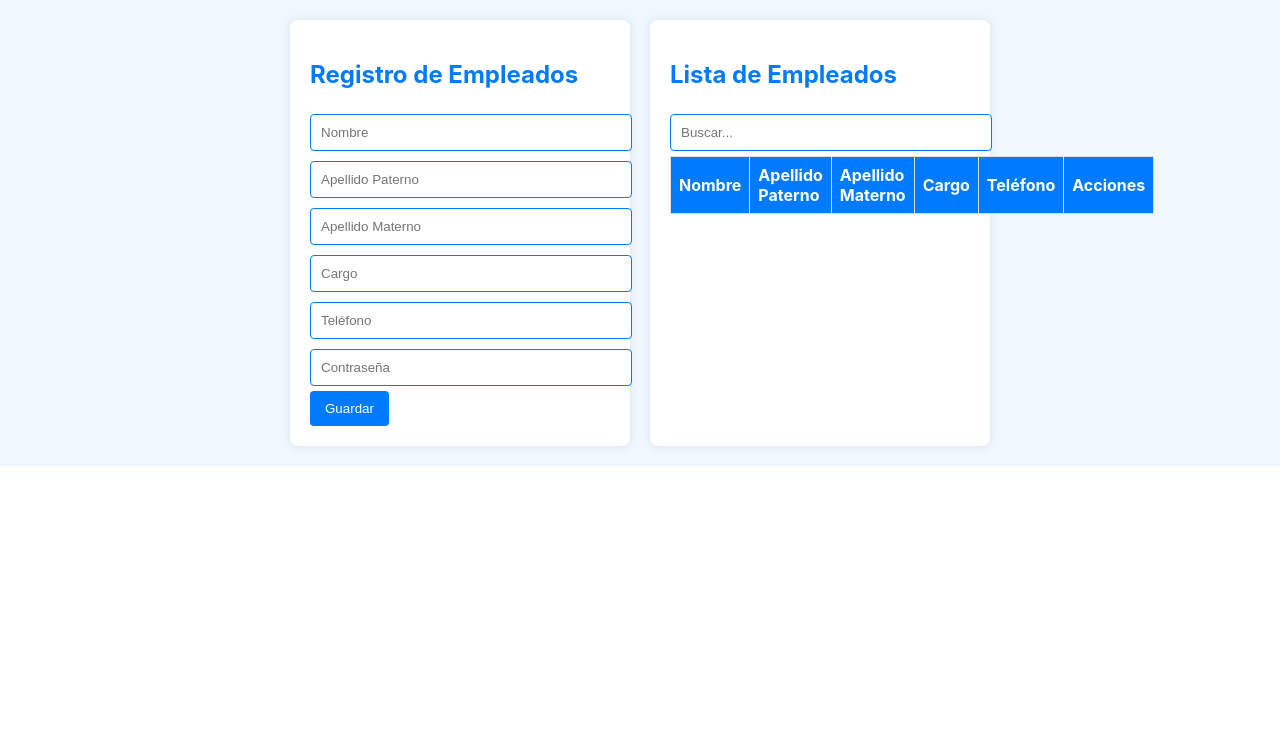
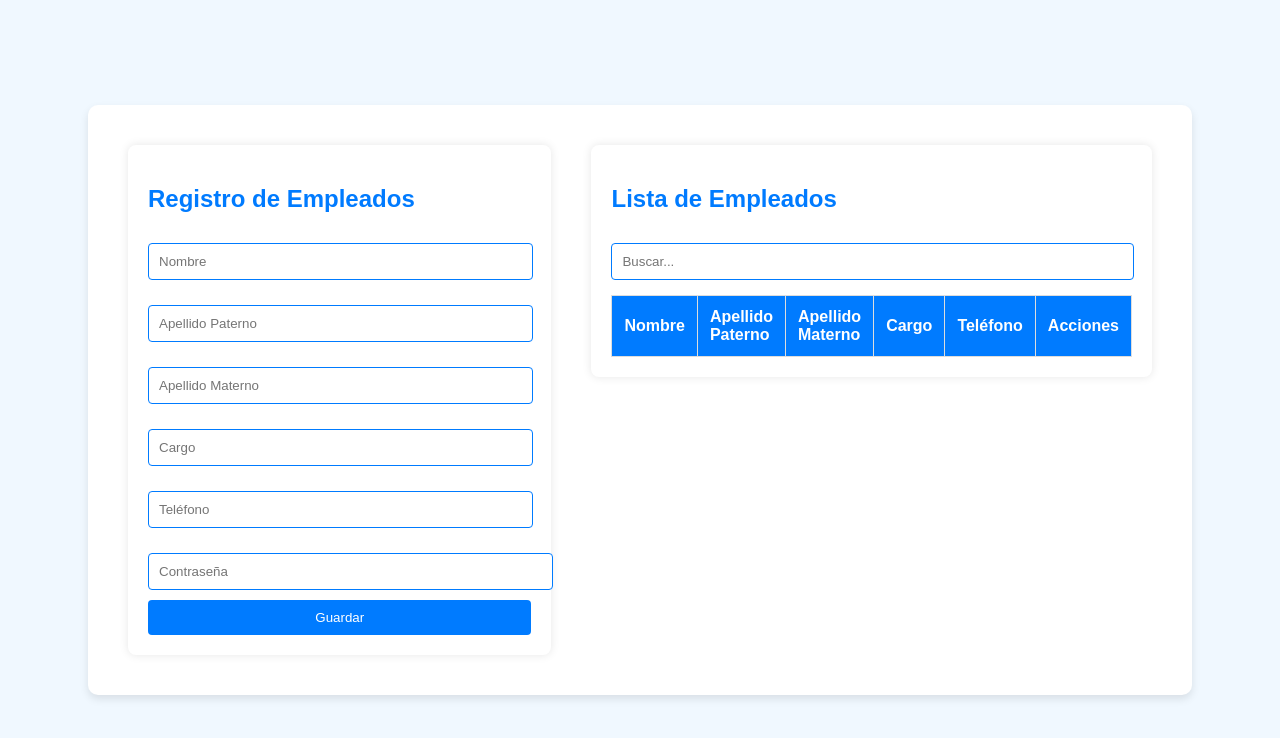
Before and after one commit to Mari03-cloud/Tienda, a React (Create React App) app in the folder proyecto-tienda/: page / in a window 1280 px wide. Shown: the top 738 px of the page. Built offline with nearby package versions, Linux system fonts and the light colour scheme.

Commit message:
git commit "modificaciones en estilo App.css"

```diff
--- a/proyecto-tienda/src/styles/App.css
+++ b/proyecto-tienda/src/styles/App.css
@@ -1,23 +1,42 @@
 /* src/styles/App.css */
+body, html {
+    margin: 0;
+    padding: 0;
+    height: 100%;
+    font-family: Arial, sans-serif;
+    background-color: #f0f8ff;
+}
+
 .app-container {
     display: flex;
     justify-content: center;
-    align-items: flex-start;
-    padding: 20px;
-    background-color: #f0f8ff;
+    align-items: center;
+    height: 100vh; /* Hace que el contenedor ocupe toda la altura de la ventana */
 }
 
 .main-content {
     display: flex;
-    gap: 20px;
+    justify-content: center;
+    align-items: flex-start;
+    gap: 40px; /* Espacio entre el formulario y la tabla */
+    width: 80%;
+    max-width: 1200px; /* Limita el tamaño máximo del contenedor */
+    background-color: #ffffff;
+    border-radius: 10px;
+    padding: 40px;
+    box-shadow: 0 4px 8px rgba(0, 0, 0, 0.1);
 }
 
 .form-container, .list-container {
+    flex: 1;
     background-color: #ffffff;
     border-radius: 8px;
     box-shadow: 0 0 10px rgba(0, 0, 0, 0.1);
     padding: 20px;
-    width: 300px;
+}
+
+.form-container {
+    max-width: 400px;
 }
 
 h2 {
@@ -27,12 +46,13 @@ h2 {
 input {
     width: 100%;
     padding: 10px;
-    margin: 5px 0;
+    margin: 10px 0;
     border: 1px solid #007bff;
     border-radius: 4px;
 }
 
 button {
+    width: 100%;
     padding: 10px 15px;
     background-color: #007bff;
     color: white;
@@ -45,6 +65,10 @@ button:hover {
     background-color: #0056b3;
 }
 
+.list-container {
+    max-width: 700px; /* Asegura que la tabla tenga un tamaño considerable */
+}
+
 table {
     width: 100%;
     border-collapse: collapse;
@@ -52,7 +76,7 @@ table {
 
 th, td {
     border: 1px solid #ddd;
-    padding: 8px;
+    padding: 12px; /* Aumenta el padding para mayor legibilidad */
     text-align: left;
 }
 
@@ -64,3 +88,11 @@ th {
 tr:hover {
     background-color: #f1f1f1;
 }
+
+input[type="text"] {
+    margin-bottom: 15px;
+    padding: 10px;
+    width: calc(100% - 20px); /* Calcula el ancho para que se ajuste bien */
+    border-radius: 4px;
+    border: 1px solid #007bff;
+}
```
